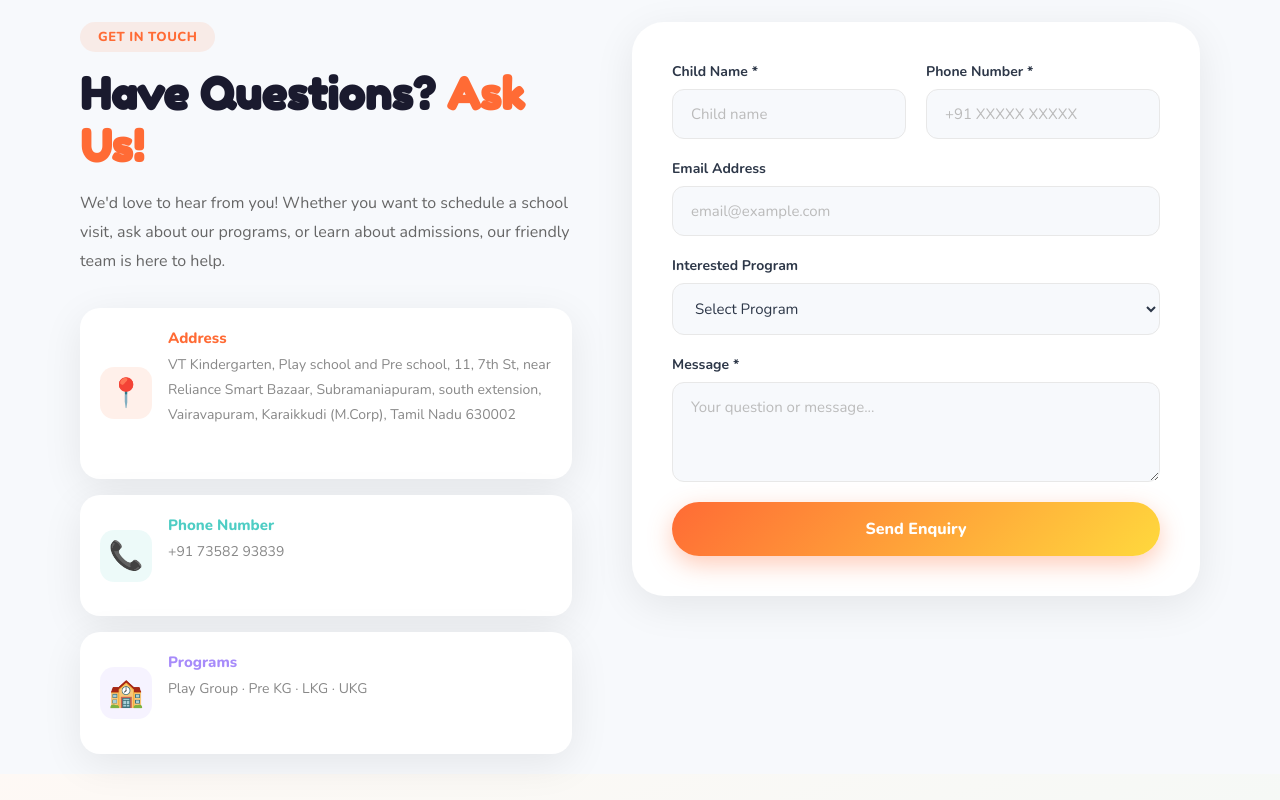
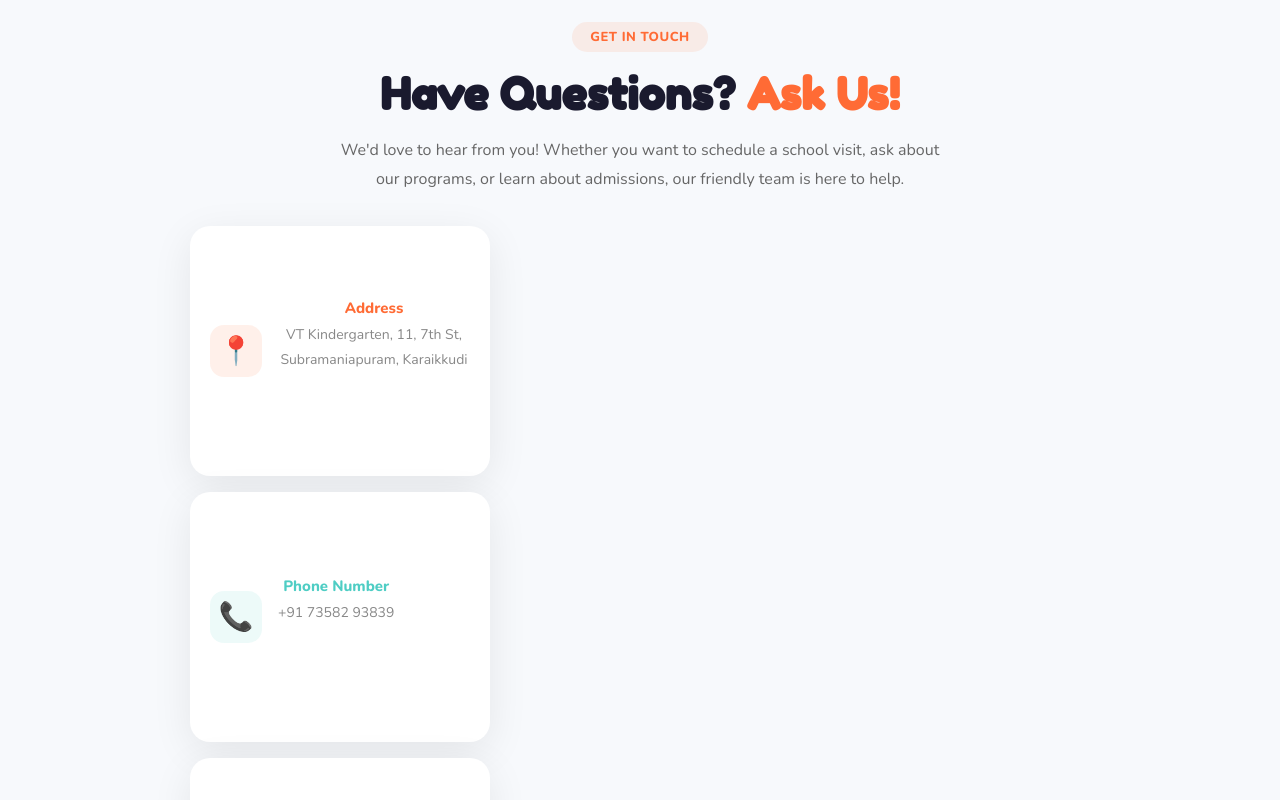
Before and after one commit to nihal-sam/vt-kindergarten-frontend, a React (Vite) app: page / in a window 1280 px wide. Shown: the part 5520-6320 px from the top of the page. Built offline with nearby package versions, Linux system fonts and the light colour scheme; no server answers.

Commit message:
Change Enquiry section layout to stacked column with a 'Send an Enquiry' label for the form

```diff
--- a/src/components/Enquiry.jsx
+++ b/src/components/Enquiry.jsx
@@ -46,41 +46,43 @@ export default function Enquiry({ prefill }) {
   };
 
   return (
-    <div className="enquiry-section" style={{ paddingBottom: '20px', marginBottom: '-60px', position: 'relative', zIndex: 10 }}>
-      <div className="enquiry-grid">
-        <div className="enquiry-info">
-          <div className="section-tag">Get In Touch</div>
+    <div className="enquiry-section" style={{ paddingBottom: '60px', marginBottom: '0', position: 'relative', zIndex: 10 }}>
+      <div style={{ display: 'flex', flexDirection: 'column', gap: '64px', maxWidth: '900px', margin: '0 auto' }}>
+        <div className="enquiry-info" style={{ textAlign: 'center' }}>
+          <div className="section-tag" style={{ margin: '0 auto 16px' }}>Get In Touch</div>
           <h2>Have Questions? <span>Ask Us!</span></h2>
-          <p>
+          <p style={{ maxWidth: '600px', margin: '0 auto' }}>
             We'd love to hear from you! Whether you want to schedule a school visit, ask about our programs,
             or learn about admissions, our friendly team is here to help.
           </p>
-          <div className="contact-cards" style={{ marginTop: '32px' }}>
-            <div className="contact-card">
+          <div className="contact-cards" style={{ marginTop: '32px', display: 'flex', gap: '16px', justifyContent: 'center', flexWrap: 'wrap' }}>
+            <div className="contact-card" style={{ flex: '1 1 250px', maxWidth: '300px' }}>
               <div className="contact-icon orange" style={{ fontSize: '28px' }}>📍</div>
               <div className="contact-card-text">
                 <h4 style={{ color: 'var(--primary)', marginBottom: '4px' }}>Address</h4>
-                <p>VT Kindergarten, Play school and Pre school, 11, 7th St, near Reliance Smart Bazaar, Subramaniapuram, south extension, Vairavapuram, Karaikkudi (M.Corp), Tamil Nadu 630002</p>
+                <p>VT Kindergarten, 11, 7th St, Subramaniapuram, Karaikkudi</p>
               </div>
             </div>
-            <div className="contact-card">
+            <div className="contact-card" style={{ flex: '1 1 250px', maxWidth: '300px' }}>
               <div className="contact-icon teal" style={{ fontSize: '28px' }}>📞</div>
               <div className="contact-card-text">
                 <h4 style={{ color: '#4ecdc4', marginBottom: '4px' }}>Phone Number</h4>
                 <p>+91 73582 93839</p>
               </div>
             </div>
-            <div className="contact-card">
+            <div className="contact-card" style={{ flex: '1 1 250px', maxWidth: '300px' }}>
               <div className="contact-icon purple" style={{ fontSize: '28px' }}>🏫</div>
               <div className="contact-card-text">
                 <h4 style={{ color: '#a78bfa', marginBottom: '4px' }}>Programs</h4>
-                <p>Play Group · Pre KG · LKG · UKG</p>
+                <p>Play Group · Pre KG<br/>LKG · UKG</p>
               </div>
             </div>
           </div>
         </div>
 
         <div className="enquiry-form">
+          <div className="section-tag" style={{ margin: '0 auto 16px' }}>Send an Enquiry</div>
+          <h2 style={{ textAlign: 'center', marginBottom: '32px' }}>Fill the <span>Form</span></h2>
           {success ? (
             <div style={{ textAlign: 'center', padding: '40px 20px' }}>
               <span style={{ fontSize: 64, display: 'block', marginBottom: 16 }}>{"\u2705"}</span>
```
